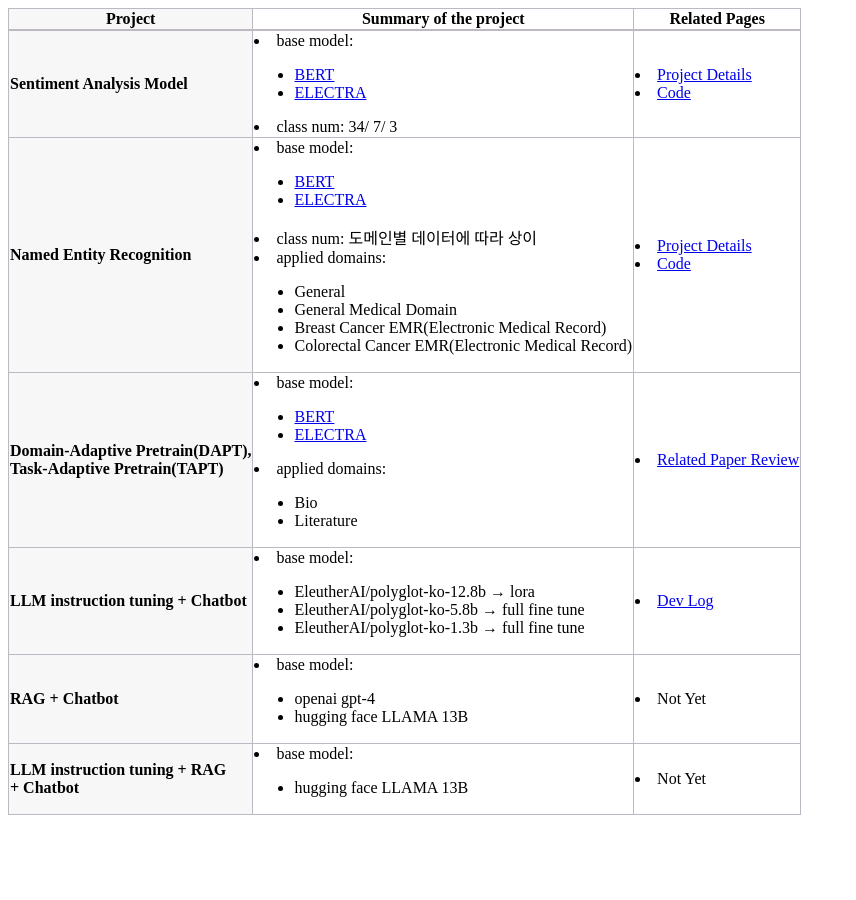
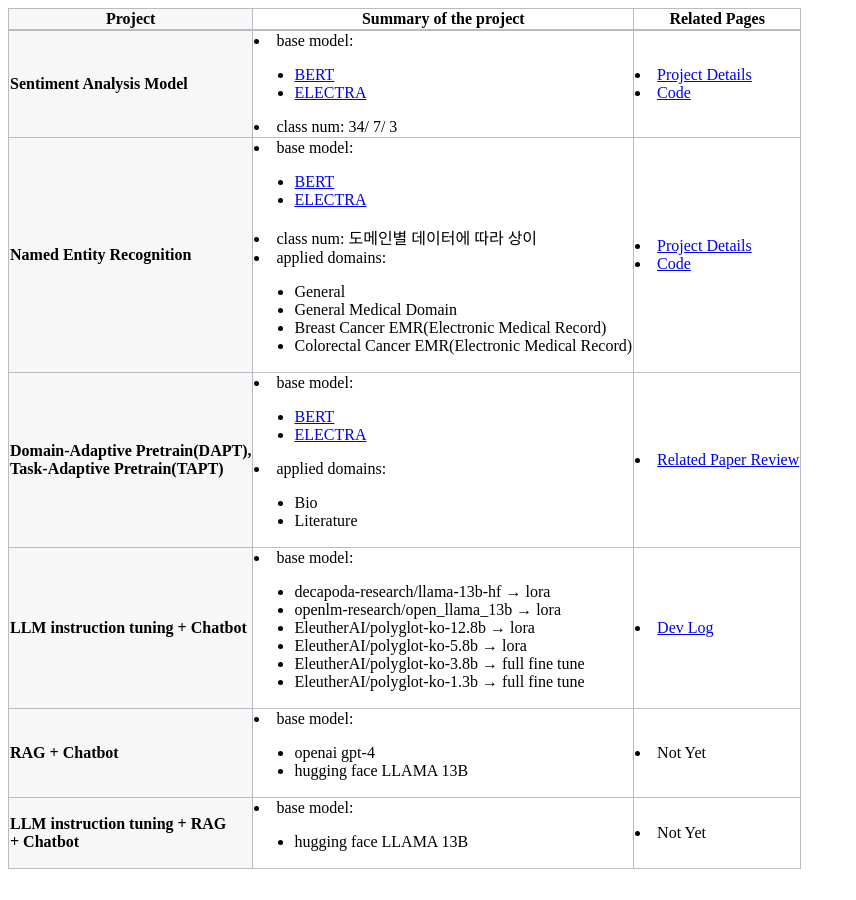
Before and after one commit to finddme/finddme.github.io, a Jekyll site: the page built from _posts/2022-01-01-Project.md, in a window 1280 px wide. Shown: the whole page, without its empty margins (0-856 px from the left). Built offline with Jekyll 4.4.1, drawn with Linux system fonts in a browser that asks for light colours.

Commit message:
Update 2022-01-01-Project.md

```diff
--- a/_posts/2022-01-01-Project.md
+++ b/_posts/2022-01-01-Project.md
@@ -88,8 +88,11 @@
          <td class="line">
            <li>base model:
              <ul>
+               <li>decapoda-research/llama-13b-hf → lora</li>
+               <li>openlm-research/open_llama_13b → lora</li>
                <li>EleutherAI/polyglot-ko-12.8b → lora</li>
-               <li>EleutherAI/polyglot-ko-5.8b → full fine tune</li>
+               <li>EleutherAI/polyglot-ko-5.8b → lora</li>
+               <li>EleutherAI/polyglot-ko-3.8b → full fine tune</li>
                <li>EleutherAI/polyglot-ko-1.3b → full fine tune</li>
              </ul>
            </li>
```
